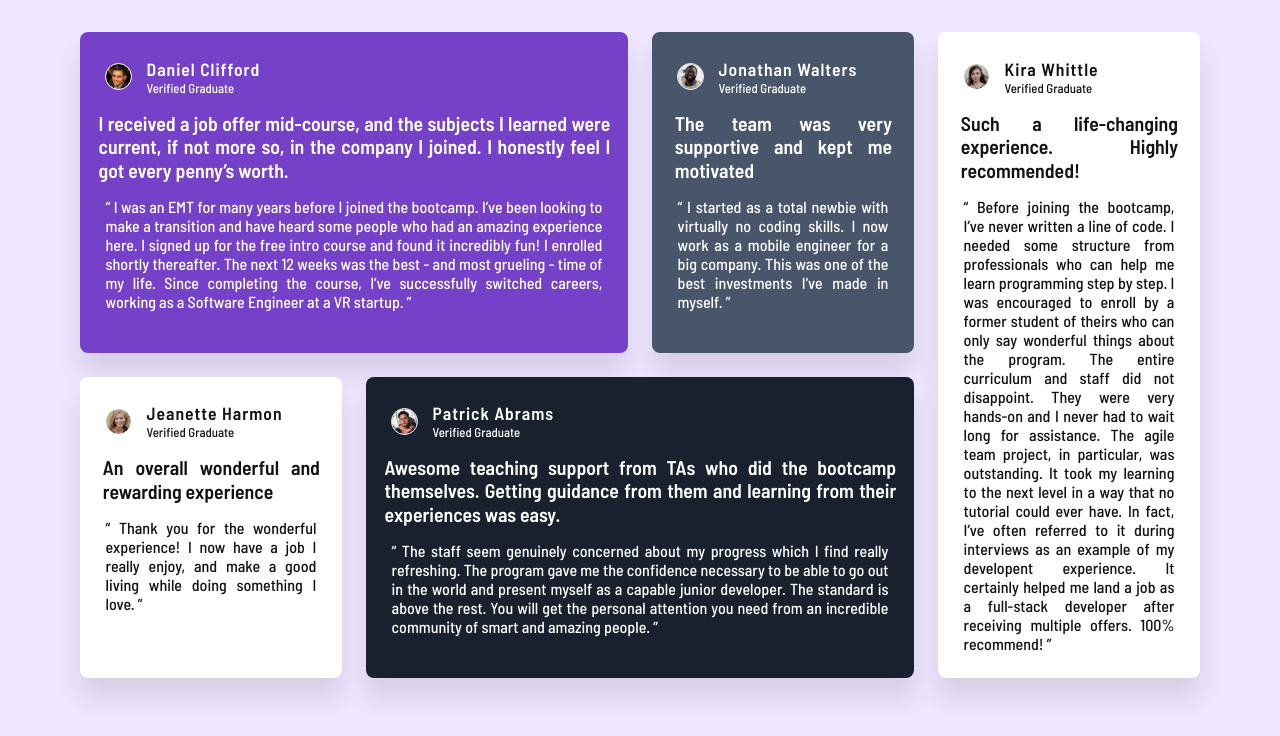
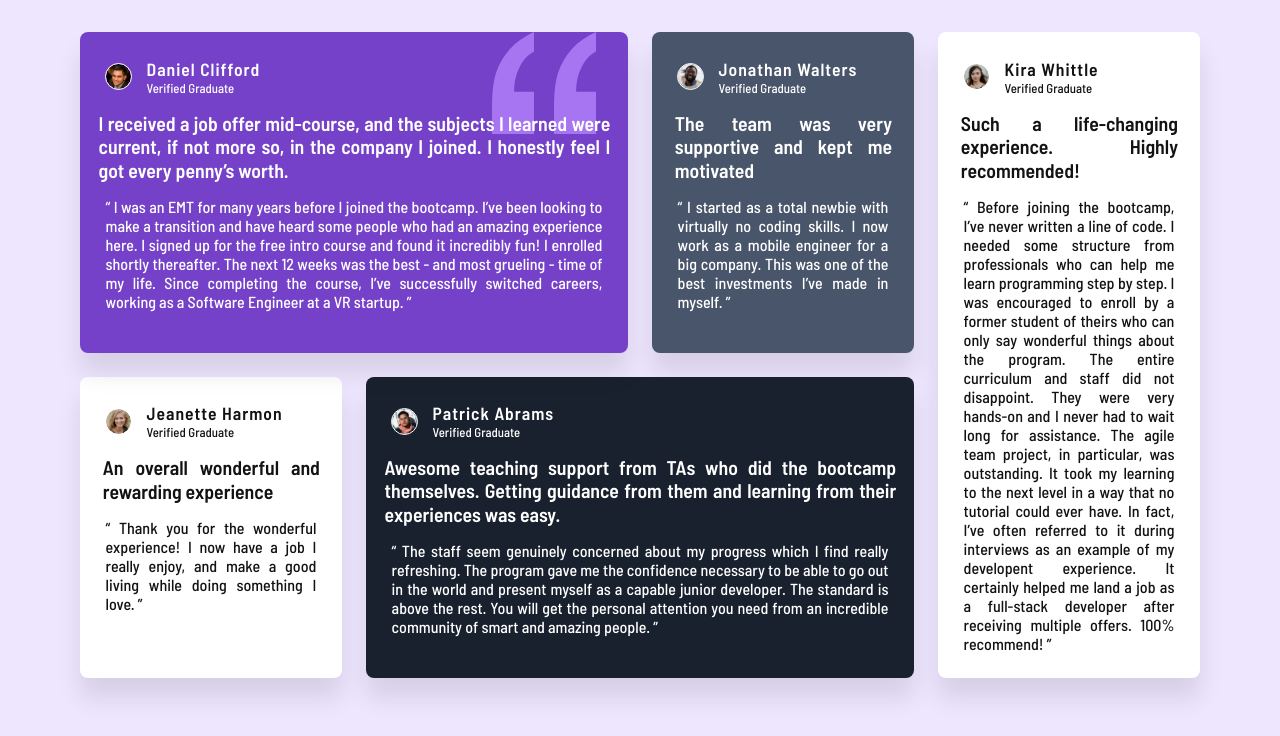
Before and after one commit to Pioneercode1/Testimonials-grid-section, a plain HTML site: page index.html in a window 1280 px wide. Drawn offline with Linux system fonts and the light colour scheme.

Commit message:
complate

```diff
--- a/style.css
+++ b/style.css
@@ -160,8 +160,16 @@ body {
     }
 
     .card-daniel-clifford {
+        position: relative;
         grid-column: 1 / span 2;
         grid-row: 1;
+    }
+
+    .card-daniel-clifford::before {
+        position: absolute;
+        content: url(./images/bg-pattern-quotation.svg);
+        top: 0;
+        right: 2rem;
     }
 
     .card-jonathan-walters {
```
Also changed, not shown: 1 other file.
